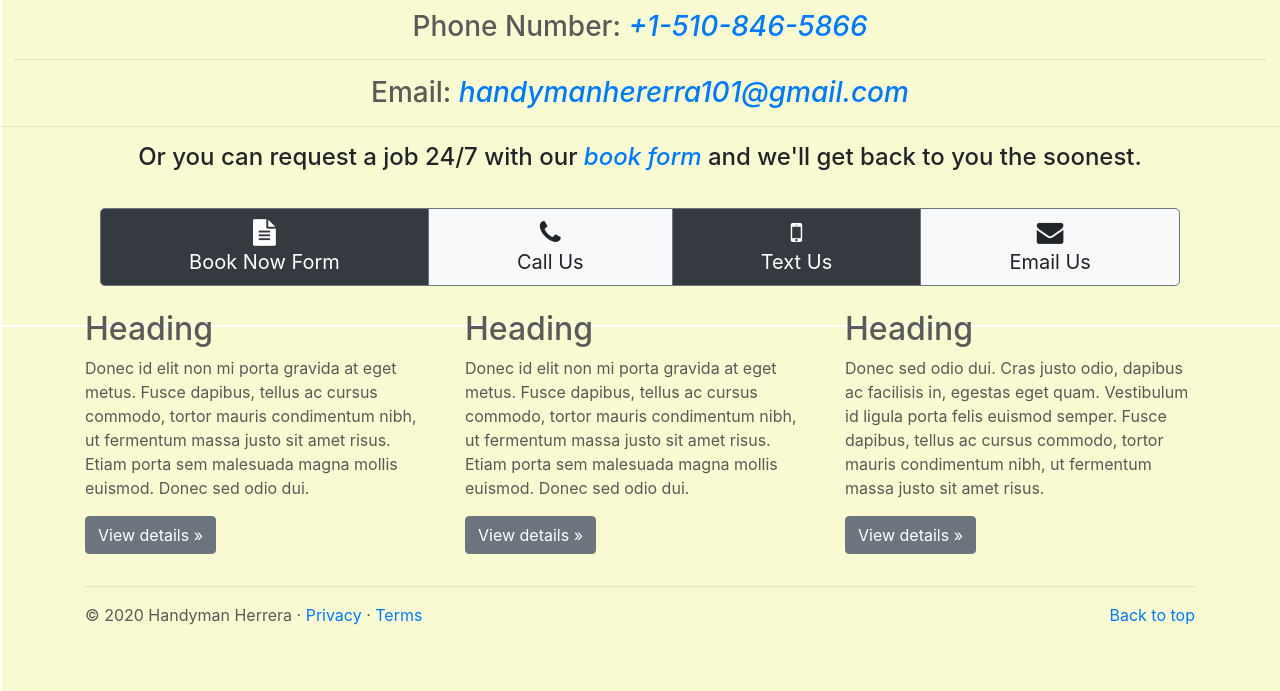
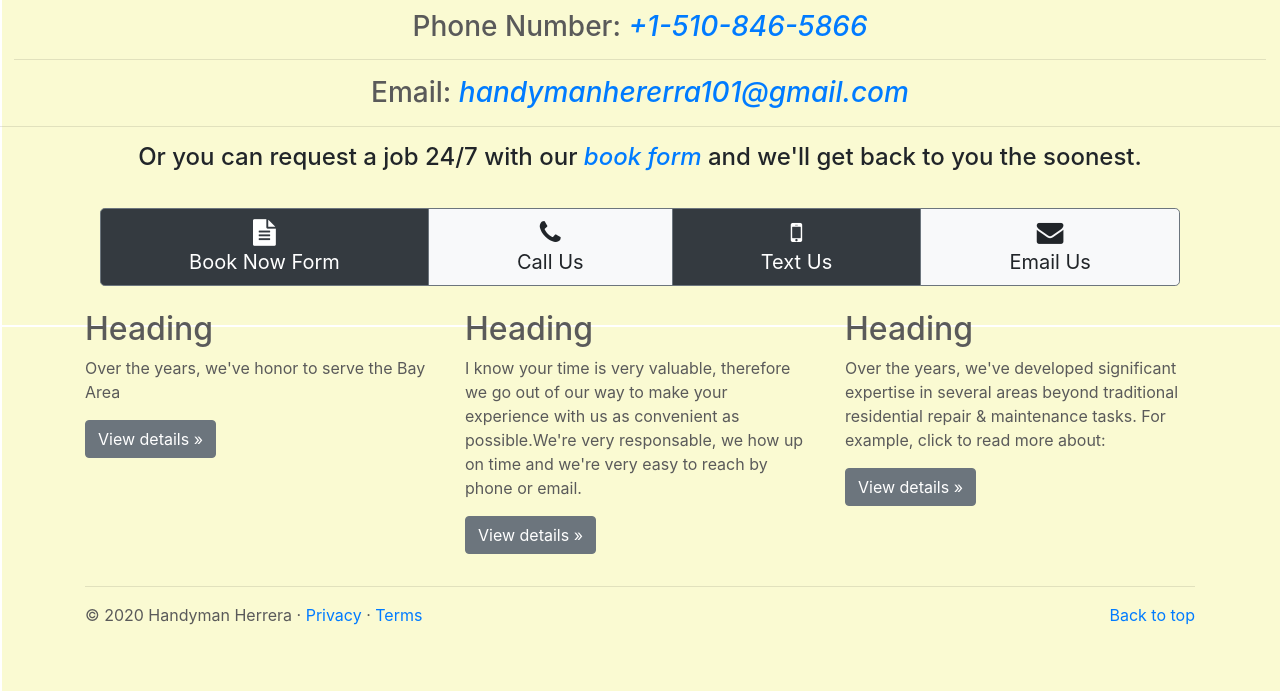
Before and after one commit to JayJaber/hh, a plain HTML site: page contact.html in a window 1280 px wide. Shown: the part 475-1166 px from the top of the page. Drawn offline with nearby package versions, Linux system fonts and the light colour scheme.

Commit message:
Update contact.html

```diff
--- a/contact.html
+++ b/contact.html
@@ -113,17 +113,17 @@
     <div class="row">
       <div class="col-md-4">
         <h2>Heading</h2>
-        <p>Donec id elit non mi porta gravida at eget metus. Fusce dapibus, tellus ac cursus commodo, tortor mauris condimentum nibh, ut fermentum massa justo sit amet risus. Etiam porta sem malesuada magna mollis euismod. Donec sed odio dui. </p>
+        <p> Over the years, we've honor to serve the Bay Area</p>
         <p><a class="btn btn-secondary" href="#" role="button">View details &raquo;</a></p>
       </div>
       <div class="col-md-4">
         <h2>Heading</h2>
-        <p>Donec id elit non mi porta gravida at eget metus. Fusce dapibus, tellus ac cursus commodo, tortor mauris condimentum nibh, ut fermentum massa justo sit amet risus. Etiam porta sem malesuada magna mollis euismod. Donec sed odio dui. </p>
+        <p>  I know your time is very valuable, therefore we go out of our way to make your experience with us as convenient as possible.We're very responsable, we how up on time and we're very easy to reach by phone or email.</p>
         <p><a class="btn btn-secondary" href="#" role="button">View details &raquo;</a></p>
       </div>
       <div class="col-md-4">
         <h2>Heading</h2>
-        <p>Donec sed odio dui. Cras justo odio, dapibus ac facilisis in, egestas eget quam. Vestibulum id ligula porta felis euismod semper. Fusce dapibus, tellus ac cursus commodo, tortor mauris condimentum nibh, ut fermentum massa justo sit amet risus.</p>
+        <p>Over the years, we've developed significant expertise in several areas beyond traditional residential repair & maintenance tasks. For example, click to read more about:</p>
         <p><a class="btn btn-secondary" href="#" role="button">View details &raquo;</a></p>
       </div>
     </div>
```
